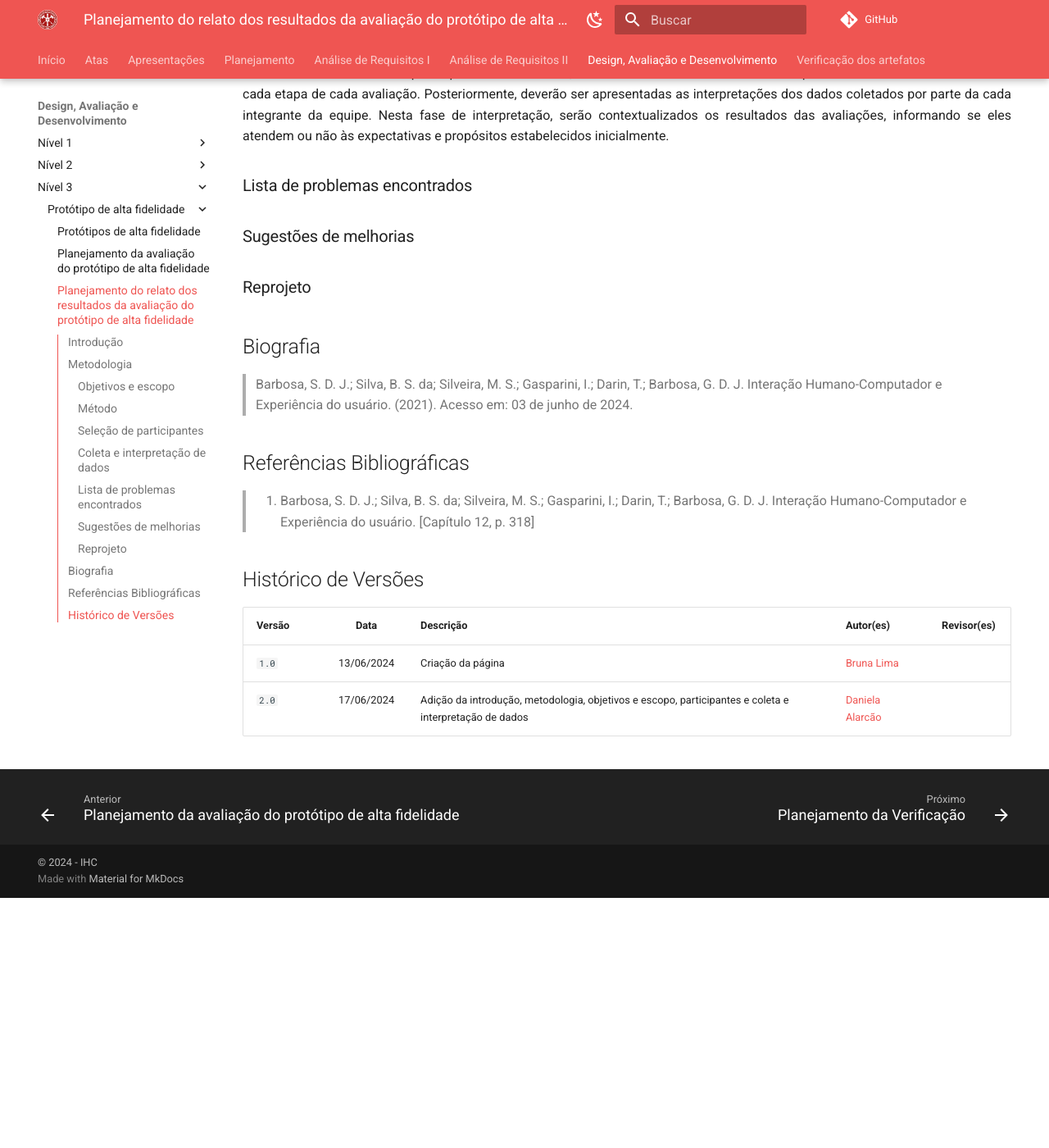
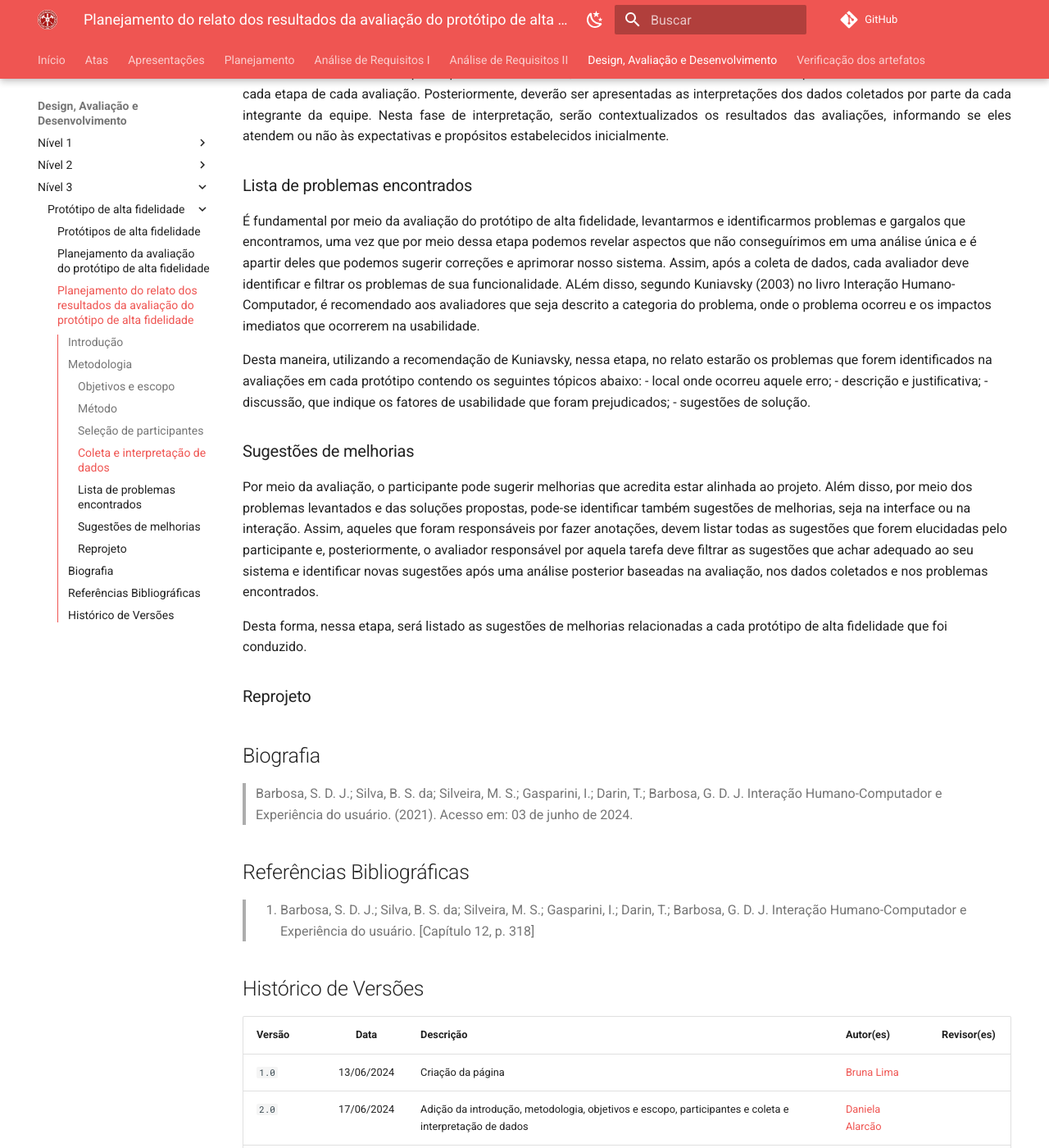
Before and after one commit to Interacao-Humano-Computador/2024.1-CBMERJ, an MkDocs documentation site: the page built from docs/design_avaliacao_desenvolvimento/nivel_3/planejamento_relato_resultados_prototipo_alta.md, in a window 1280 px wide and 1400 px high, scrolled down 1181 px. Shown: the whole window at 82% size. Built offline with MkDocs 1.6.1 and Material for MkDocs 9.7.7, drawn with Linux system fonts in a browser that asks for light colours; comment, search, counter and statistics services are not loaded; before the commit the page ends 2276 px from its top, so only the background shows below that; some of the changed text lies outside the part shown.

Commit message:
Adição da lista de problemas e sugestão de melhorias no planejamento relato prot. alta fidelidade

```diff
--- a/docs/design_avaliacao_desenvolvimento/nivel_3/planejamento_relato_resultados_prototipo_alta.md
+++ b/docs/design_avaliacao_desenvolvimento/nivel_3/planejamento_relato_resultados_prototipo_alta.md
@@ -26,8 +26,18 @@
 <p style="text-align: justify;">No relato dos resultados do protótipo de alta fidelidade, deverão ser descritos com fidelidade quais foram os dados coletados em cada etapa de cada avaliação. Posteriormente, deverão ser apresentadas as interpretações dos dados coletados por parte da cada integrante da equipe. Nesta fase de interpretação, serão contextualizados os resultados das avaliações, informando se eles atendem ou não às expectativas e propósitos estabelecidos inicialmente. </p>
 
 ### Lista de problemas encontrados
+É fundamental por meio da avaliação do protótipo de alta fidelidade, levantarmos e identificarmos problemas e gargalos que encontramos, uma vez que por meio dessa etapa podemos revelar aspectos que não conseguírimos em uma análise única e é apartir deles que podemos sugerir correções e aprimorar nosso sistema. Assim, após a coleta de dados, cada avaliador deve identificar e filtrar os problemas de sua funcionalidade. ALém disso, segundo Kuniavsky (2003) no livro Interação Humano-Computador, é recomendado aos avaliadores que seja descrito a categoria do problema, onde o problema ocorreu e os impactos imediatos que ocorrerem na usabilidade.
+
+Desta maneira, utilizando a recomendação de Kuniavsky, nessa etapa, no relato estarão os problemas que forem identificados na avaliações em cada protótipo contendo os seguintes tópicos abaixo:
+- local onde ocorreu aquele erro;
+- descrição e justiﬁcativa;
+- discussão, que indique os fatores de usabilidade que foram prejudicados;
+- sugestões de solução.
 
 ### Sugestões de melhorias
+Por meio da avaliação, o participante pode sugerir melhorias que acredita estar alinhada ao projeto. Além disso, por meio  dos problemas levantados e das soluções propostas, pode-se identificar também sugestões de melhorias, seja na interface ou na interação. Assim, aqueles que foram responsáveis por fazer anotações, devem listar todas as sugestões que forem elucidadas pelo participante e, posteriormente, o avaliador responsável por aquela tarefa deve filtrar as sugestões que achar adequado ao seu sistema e identificar novas sugestões após uma análise posterior baseadas na avaliação, nos dados coletados e nos problemas encontrados.
+
+Desta forma, nessa etapa, será listado as sugestões de melhorias relacionadas a cada protótipo de alta fidelidade que foi conduzido.
 
 ### Reprojeto
 
@@ -44,3 +54,4 @@
 | ------- | :--------: | ------------------------- | --------------------------- | ---------------------------------------------- |
 | `1.0`   | 13/06/2024 | Criação da página         | [Bruna Lima](https://github.com/libruna) | |
 | `2.0`   | 17/06/2024 | Adição da introdução, metodologia, objetivos e escopo, participantes e coleta e interpretação de dados         | [Daniela Alarcão](https://github.com/danialarcao) | |
+| `3.0`   | 19/06/2024 | Adição da lista de problemas encontrados e sugestões de melhorias         | [Pedro Henrique](https://github.com/PedroHhenriq) | |
```
